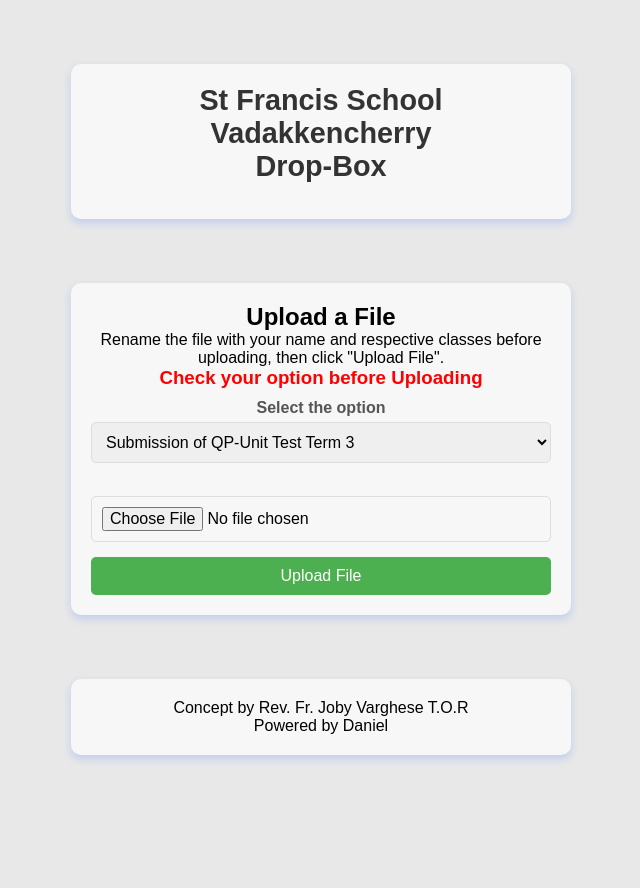
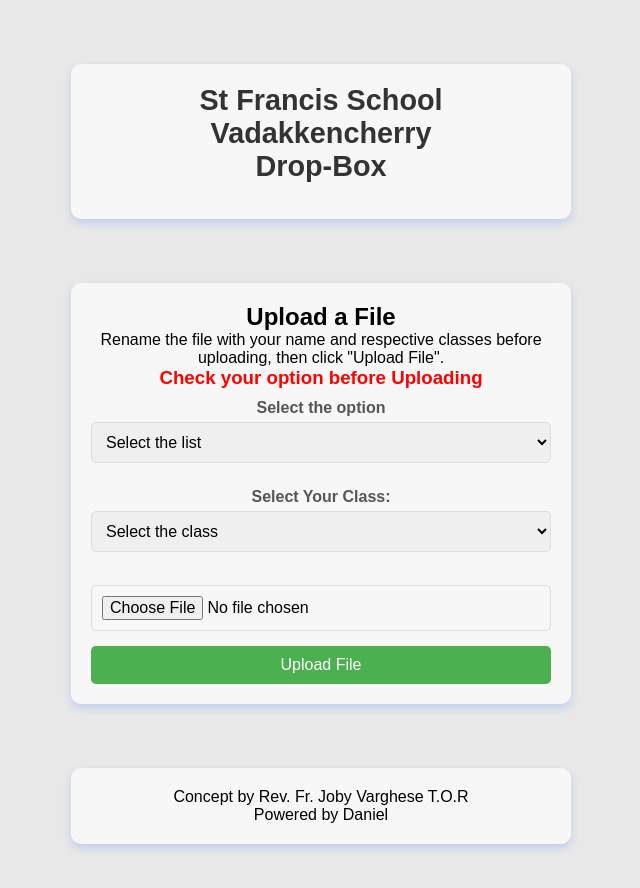
Before and after one commit to deadpool395/Drop-Box, a website: page public/index.html in a window 1280 px wide. Shown: the whole page, without its empty margins (319-959 px from the left). Before the commit the page ends 819 px from the top, so only its background shows below. Drawn offline with Linux system fonts and the light colour scheme.

Commit message:
Update index.html

```diff
--- a/public/index.html
+++ b/public/index.html
@@ -21,8 +21,9 @@
 
       <label for="class">Select the option</label>
       <select name="class" id="class" required>
+        <option value="" disabled selected>Select the list</option>
         <option value="Teacher Resources">Submission of Teacher Resources</option>
-        <option value="Unit-Test-Term-3" selected>Submission of QP-Unit Test Term 3</option>
+        <option value="Unit-Test-Term-3" >Submission of QP-Unit Test Term 3</option>
         <option value="annual-exam-question-paper">Annual Exam QP</option>
         <option value="current-affairs-term-3">Current Affairs</option>
         <option value="dictaion-eng-term-3">Dictation Words English</option>
@@ -30,14 +31,30 @@
         <option value="dictaion-hindi-term-3">Dictation Words Hindi</option>
         <option value="computer-viva-term-3">Computer Viva Questions</option>
         <option value="skill-exam-term-3">Skill Exam Topics</option>
-<!--         <option value="skill exam">04-11-2024-Submission of topics for the skill exam -2</option>
-        <option value="Submission of question paper">11-11-2024-Submission of question paper - Term - II</option>
-        <option value="Submission of GK Current Affairs">15-11-2024-Submission of GK Current Affairs</option>
-        <option value="Submission of dictation words">18-11-2024-Submission of dictation words</option> -->
         <!-- <option value="Class6">Class 6</option> -->
 
         <!-- Add more classes as needed -->
       </select>
+      <label for="subClass">Select Your Class:</label>
+        <select id="subClass" name="subClass" required>
+          <option value="" disabled selected>Select the class</option>
+          <option value="lkg">LKG</option>
+          <option value="ukg">UKG</option>
+          <option value="class1">Class 1</option>
+          <option value="class2">Class 2</option>
+          <option value="class3">Class 3</option>
+          <option value="class4">Class 4</option>
+          <option value="class5">Class 5</option>
+          <option value="class6">Class 6</option>
+          <option value="class7">Class 7</option>
+          <option value="class8">Class 8</option>
+          <option value="class9">Class 9</option>
+          <option value="class10">Class 10</option>
+          <option value="class11">Class 11</option>
+          <option value="class12">Class 12</option>
+
+        <!-- Sub-Class options will be populated dynamically -->
+        </select>
       <br><br>
       <input type="file" name="file" required>
       <button type="submit">Upload File</button>
```
